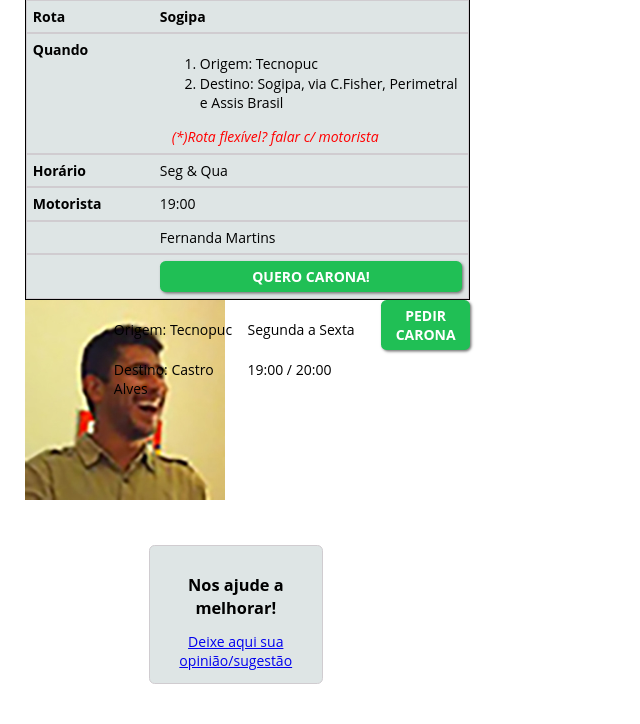
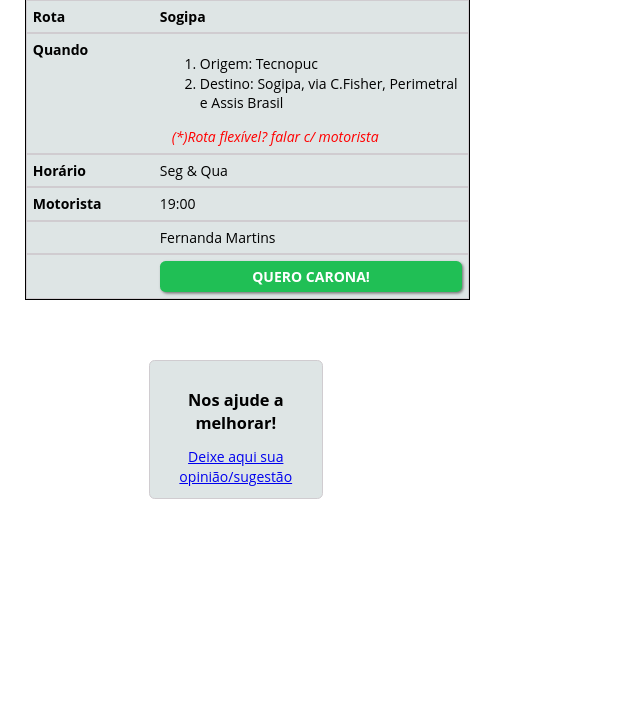
Before and after one commit to transportelivre/caronaboard, a PHP site: page / in a window 1280 px wide. Shown: the part 4443-5167 px from the top of the page, without its empty margins (0-640 px from the left). After the commit the page ends 4942 px from the top, so only its background shows below. Run offline with PHP 8.4, Linux system fonts and the light colour scheme.

Commit message:
new topo

```diff
--- a/index.css
+++ b/index.css
@@ -145,26 +145,6 @@ td, th {
 	text-decoration: none;
 	font-weight: bold;
 }
-#offers_list {
-	display: block;
-	width: 90%;
-	margin: auto;
-}
-#driver {
-	display: inline;
-	float: left;
-	width: 20%;
-}
-#ride_info {
-	display: inline;
-	float: left;
-	width: 30%;
-}
-#timetable {
-	display: inline;
-	float: left;
-	width: 30%;
-}
 #ask_ride {
 	display: inline;
 	float: left;
--- a/index.php
+++ b/index.php
@@ -255,25 +255,6 @@
 						</tr>
 					</tbody>
 				</table>
-
-				<div id="offers_list">
-					<div id="driver">
-						<img src="images/mizu.jpg">
-					</div>
-					<div id="ride_info">
-						<p>Origem: Tecnopuc</p>
-						<p>Destino: Castro Alves</p>
-					</div>
-					<div id="timetable">
-						<p>Segunda a Sexta</p>
-						<p>19:00 / 20:00</p>
-					</div>
-					<div id="ask_ride">
-						<div id="button_carona"><a href="bonfim.php">PEDIR CARONA</a></div>
-					</div>
-				</div>
-
-
 			<p></p>
 			<div id="feedback">
 			<h3>Nos ajude a melhorar!</h3> <a class="cadastro" href="http://goo.gl/forms/GYVDfZuhWg" target="_blank">Deixe aqui sua opinião/sugestão</a>
```
